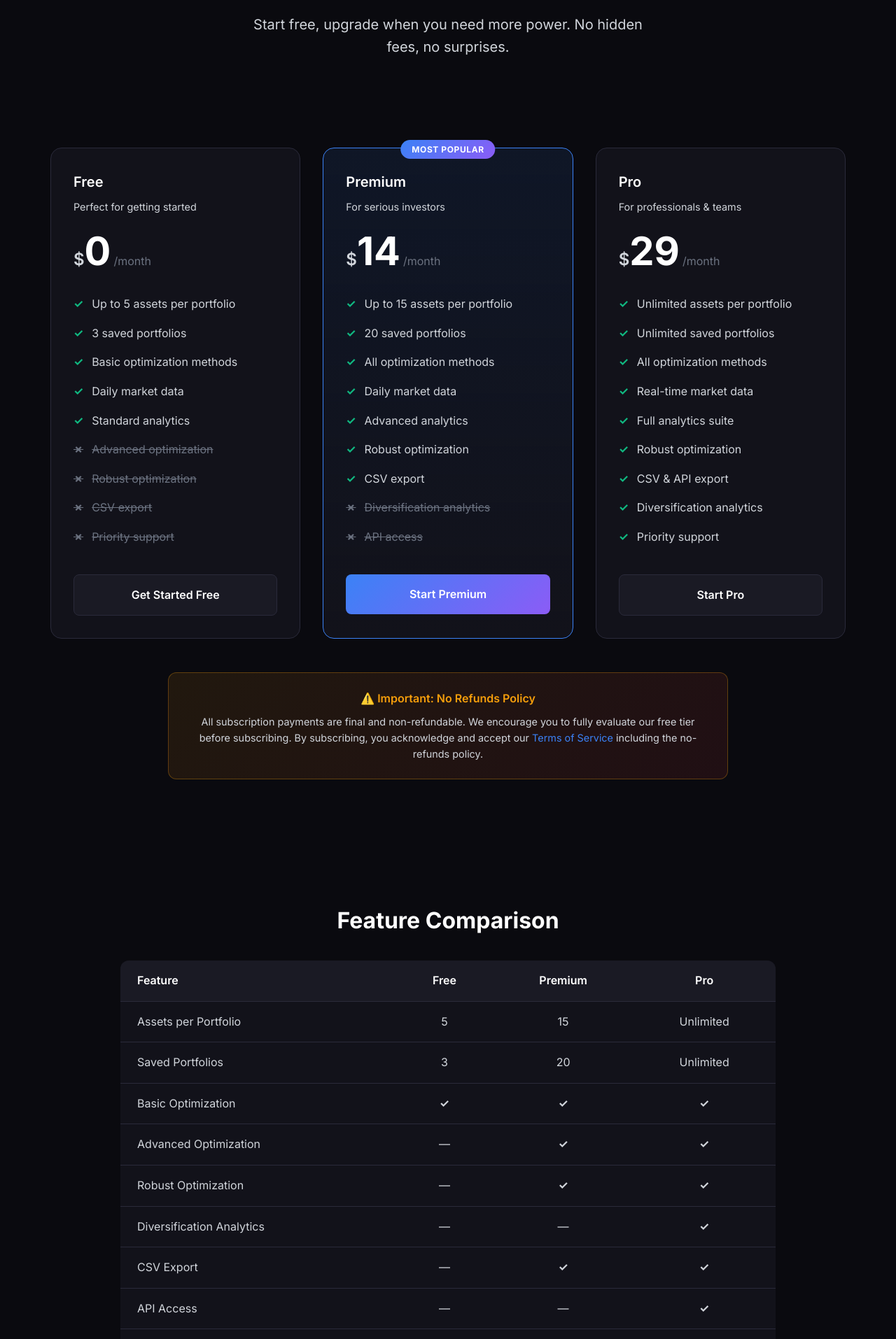
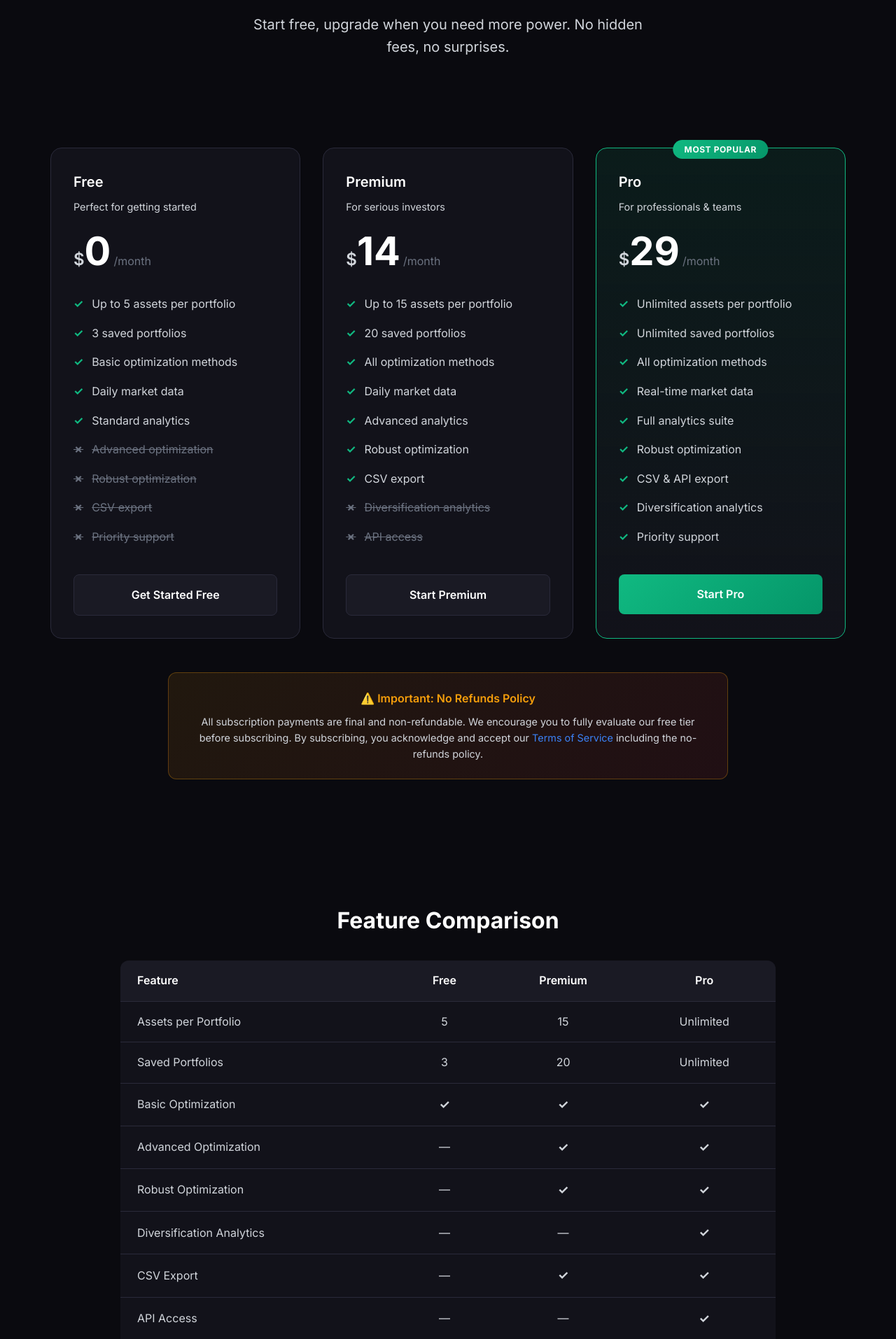
Before and after one commit to shadow6-actual/V6_EODHD_POpt, a Flask app: page /pricing in a window 1280 px wide. Shown: the part 242-2156 px from the top of the page at 70% size. Run offline with Flask 3, Linux system fonts and the light colour scheme.

Commit message:
Update pricing.html
update

```diff
--- a/webapp/templates/pricing.html
+++ b/webapp/templates/pricing.html
@@ -178,8 +178,8 @@
         }
 
         .pricing-card.featured {
-            border-color: var(--accent-blue);
-            background: linear-gradient(180deg, rgba(59, 130, 246, 0.1) 0%, var(--bg-secondary) 100%);
+            border-color: var(--accent-green);
+            background: linear-gradient(180deg, rgba(16, 185, 129, 0.1) 0%, var(--bg-secondary) 100%);
         }
 
         .pricing-card.featured::before {
@@ -188,7 +188,7 @@
             top: -12px;
             left: 50%;
             transform: translateX(-50%);
-            background: linear-gradient(135deg, var(--accent-blue), var(--accent-purple));
+            background: linear-gradient(135deg, var(--accent-green), #059669);
             color: white;
             padding: 0.25rem 1rem;
             border-radius: 20px;
@@ -277,13 +277,13 @@
         }
 
         .pricing-cta.primary {
-            background: linear-gradient(135deg, var(--accent-blue), var(--accent-purple));
+            background: linear-gradient(135deg, var(--accent-green), #059669);
             color: white;
         }
 
         .pricing-cta.primary:hover {
             transform: translateY(-2px);
-            box-shadow: 0 10px 30px rgba(59, 130, 246, 0.3);
+            box-shadow: 0 10px 30px rgba(16, 185, 129, 0.3);
         }
 
         .pricing-cta.secondary {
@@ -444,6 +444,7 @@
         .check {
             color: var(--accent-green);
             font-weight: 700;
+            font-size: 1.1rem;
         }
 
         .cross {
@@ -566,7 +567,7 @@
             </div>
 
             <!-- Premium Tier -->
-            <div class="pricing-card featured">
+            <div class="pricing-card">
                 <div class="pricing-tier">Premium</div>
                 <div class="pricing-description">For serious investors</div>
                 <div class="pricing-amount">
@@ -585,11 +586,11 @@
                     <li class="disabled">Diversification analytics</li>
                     <li class="disabled">API access</li>
                 </ul>
-                <a href="/app" class="pricing-cta primary">Start Premium</a>
+                <a href="/app" class="pricing-cta secondary">Start Premium</a>
             </div>
 
-            <!-- Pro Tier -->
-            <div class="pricing-card">
+            <!-- Pro Tier - NOW FEATURED -->
+            <div class="pricing-card featured">
                 <div class="pricing-tier">Pro</div>
                 <div class="pricing-description">For professionals & teams</div>
                 <div class="pricing-amount">
@@ -608,7 +609,7 @@
                     <li>Diversification analytics</li>
                     <li>Priority support</li>
                 </ul>
-                <a href="/app" class="pricing-cta secondary">Start Pro</a>
+                <a href="/app" class="pricing-cta primary">Start Pro</a>
             </div>
         </div>
 
```
